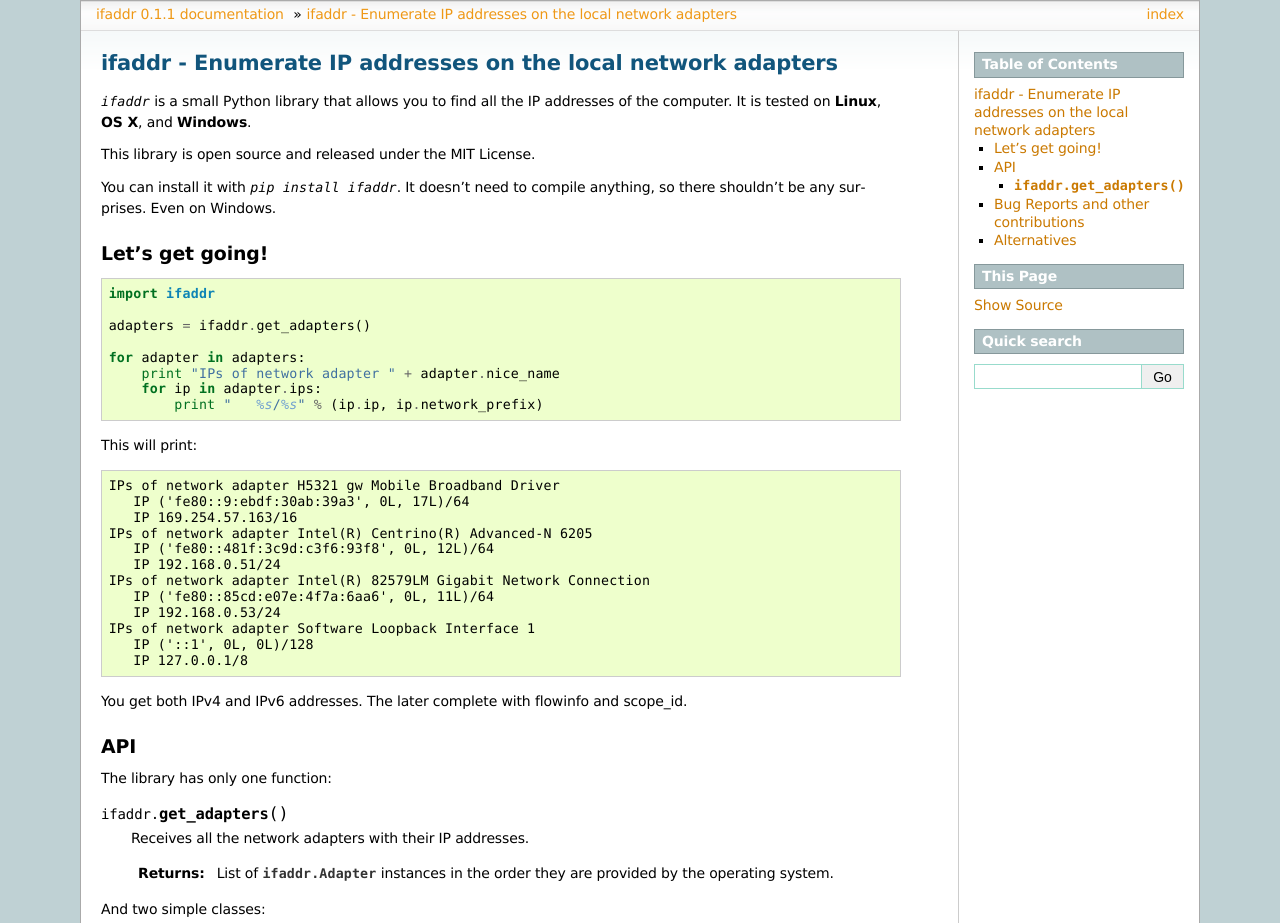
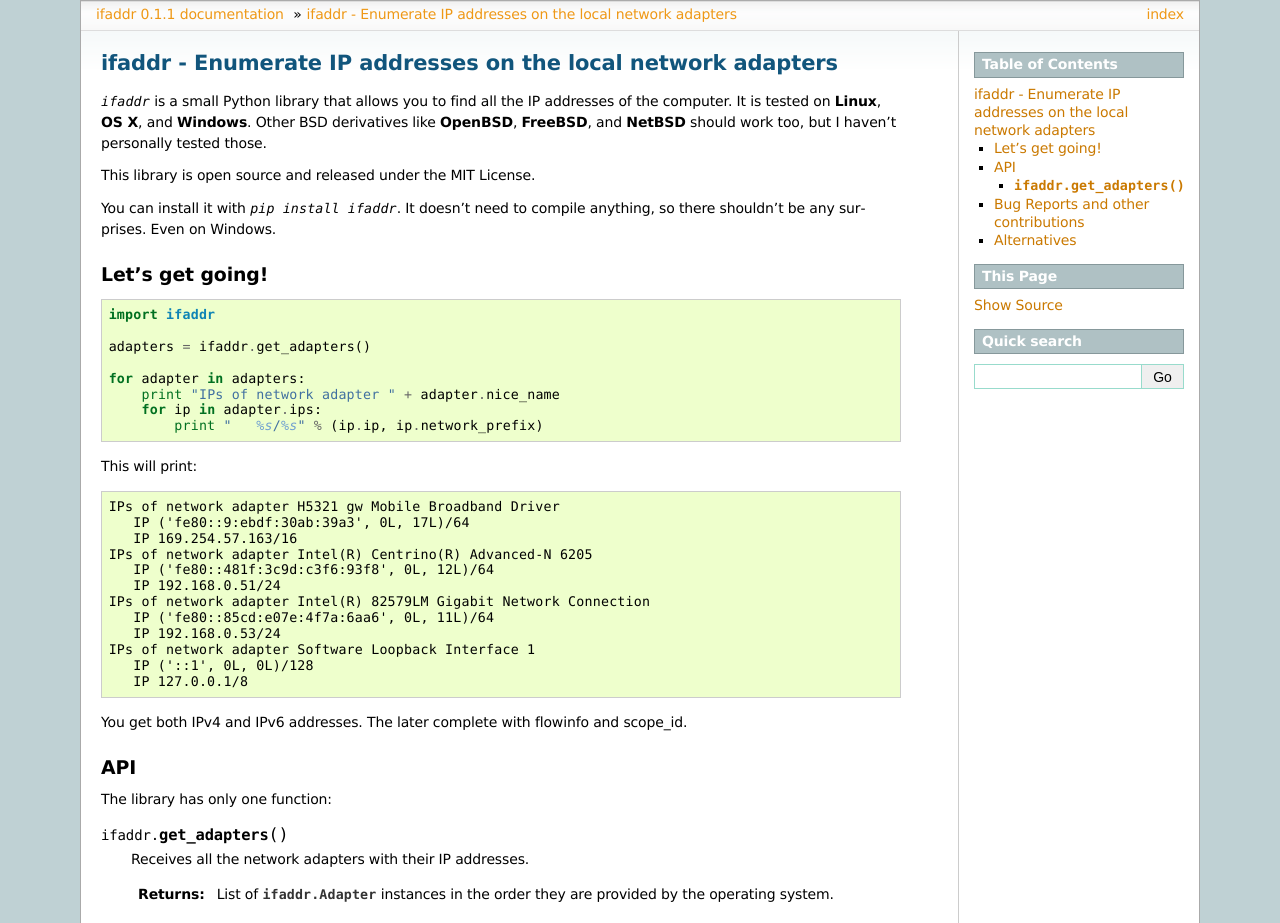
Before and after one commit to ifaddr/ifaddr, a Sphinx documentation site: the page built from doc/index.rst, in a window 1280 px wide, cut to the strip 0-923 px from the top of the page. Built offline with Sphinx 7.4.7, drawn with Linux system fonts in a browser that asks for light colours; formulas are drawn with MathJax 3.

Commit message:
Extended gabeguz's support for OpenBSD to other BSD derivatives.

```diff
--- a/README.rst
+++ b/README.rst
@@ -5,7 +5,8 @@ ifaddr - Enumerate IP addresses on the local network adapters
 
 `ifaddr` is a small Python library that allows you to find all the
 IP addresses of the computer. It is tested on **Linux**, **OS X**, and
-**Windows**.
+**Windows**. Other BSD derivatives like **OpenBSD**, **FreeBSD**, and
+**NetBSD** should work too, but I haven't personally tested those.
 
 This library is open source and released under the MIT License.
 
--- a/doc/index.rst
+++ b/doc/index.rst
@@ -5,7 +5,8 @@ ifaddr - Enumerate IP addresses on the local network adapters
 
 `ifaddr` is a small Python library that allows you to find all the
 IP addresses of the computer. It is tested on **Linux**, **OS X**, and
-**Windows**.
+**Windows**. Other BSD derivatives like **OpenBSD**, **FreeBSD**, and
+**NetBSD** should work too, but I haven't personally tested those.
 
 This library is open source and released under the MIT License.
 
```
Also changed, not shown: 1 other file.
